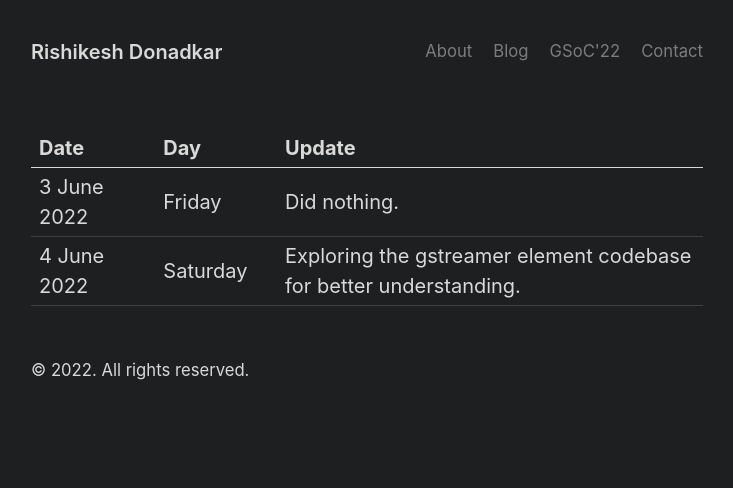
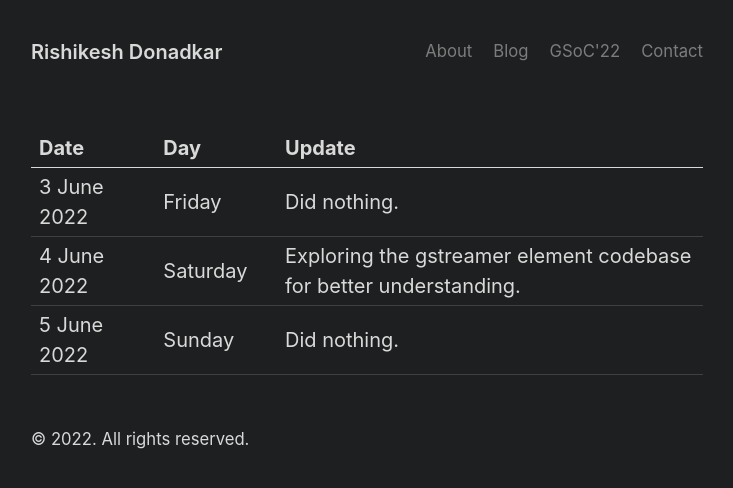
Before and after one commit to RISHI27-dot/rishi27-dot.github.io, a Jekyll site: the page built from gsoc/weeks/week0.3.md, in a window 1280 px wide. Shown: the top 488 px of the page, without its empty margins (273-1006 px from the left). Built offline with Jekyll 4.4.1, drawn with Linux system fonts in a browser that asks for light colours.

Commit message:
update 5 5 june 2022

```diff
--- a/gsoc/weeks/week0.3.md
+++ b/gsoc/weeks/week0.3.md
@@ -7,3 +7,6 @@ title: week 0.3
 | -----------|-|------------|-|-------------|
 3 June 2022  ||Friday       || Did nothing.
 4 June 2022  ||Saturday     || Exploring the gstreamer element codebase for better understanding.
+5 June 2022  ||Sunday       || Did nothing.
+
+<!-- 6 June 2022  ||Sunday       || Exploring the gstreamer element codebase for better understanding.  -->
```
